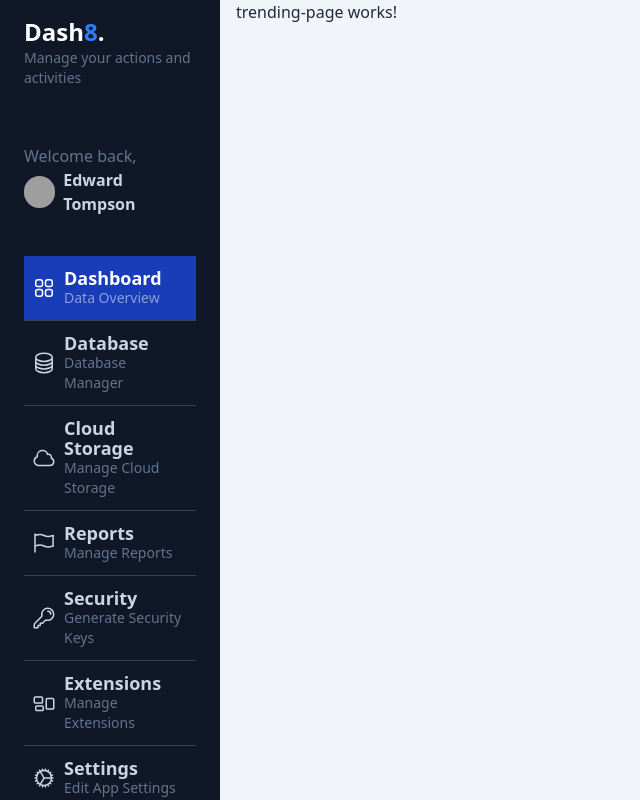
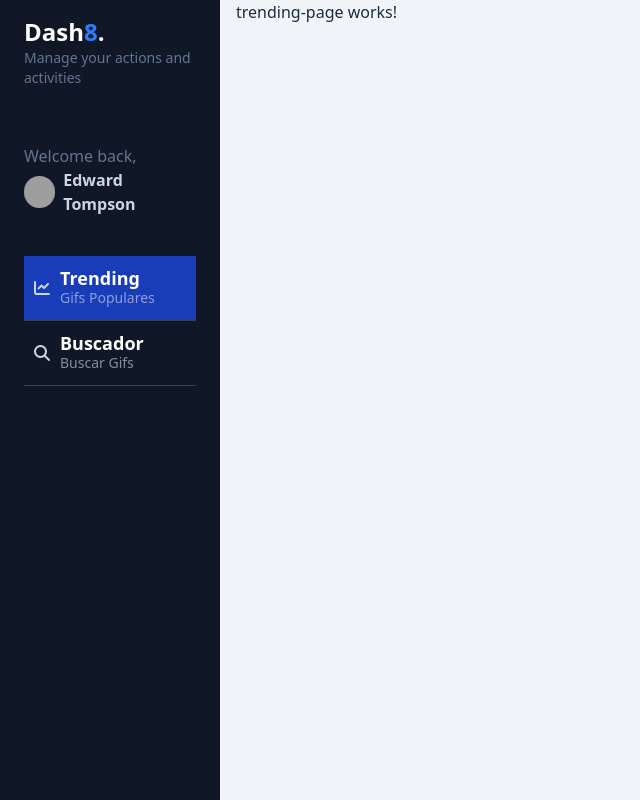
Before and after one commit to leonardoretamal/gifs-app, an Angular app: page /dashboard/trending in a window 1280 px wide. Shown: the whole page, without its empty margins (0-640 px from the left). Built offline with nearby package versions, Linux system fonts and the light colour scheme; grey boxes are pictures that could not be loaded.

Commit message:
routerLinks desde componentes hijos.

```diff
--- a/src/app/gifs/components/gifs-side-menu/gifs-side-menu-options/gifs-side-menu-options.html
+++ b/src/app/gifs/components/gifs-side-menu/gifs-side-menu-options/gifs-side-menu-options.html
@@ -1,123 +1,23 @@
 <div id="nav" class="w-full px-6">
-  <a href="#"
-    class="w-full px-2 inline-flex space-x-2 items-center border-b border-slate-700 py-3 bg-blue-800 hover:bg-white/5 transition ease-linear duration-150">
+  <!-- bg-blue-800 -->
+
+  @for (item of menuOptions(); track item.route) {
+
+  <a
+    [routerLink]="item.route"
+    routerLinkActive="bg-blue-800"
+    class="w-full px-2 inline-flex space-x-2 items-center border-b border-slate-700 py-3  hover:bg-white/5 transition ease-linear duration-150">
     <div>
-      <svg xmlns="http://www.w3.org/2000/svg" fill="none"
-        viewBox="0 0 24 24" stroke-width="1.5" stroke="currentColor"
-        class="w-6 h-6 text-white">
-        <path stroke-linecap="round" stroke-linejoin="round"
-          d="M3.75 6A2.25 2.25 0 016 3.75h2.25A2.25 2.25 0 0110.5 6v2.25a2.25 2.25 0 01-2.25 2.25H6a2.25 2.25 0 01-2.25-2.25V6zM3.75 15.75A2.25 2.25 0 016 13.5h2.25a2.25 2.25 0 012.25 2.25V18a2.25 2.25 0 01-2.25 2.25H6A2.25 2.25 0 013.75 18v-2.25zM13.5 6a2.25 2.25 0 012.25-2.25H18A2.25 2.25 0 0120.25 6v2.25A2.25 2.25 0 0118 10.5h-2.25a2.25 2.25 0 01-2.25-2.25V6zM13.5 15.75a2.25 2.25 0 012.25-2.25H18a2.25 2.25 0 012.25 2.25V18A2.25 2.25 0 0118 20.25h-2.25A2.25 2.25 0 0113.5 18v-2.25z" />
-      </svg>
-
+      <!-- <i class="{{item.icon}}"></i> -->
+      <i [class]="item.icon"></i>
     </div>
     <div class="flex flex-col">
       <span
-        class="text-lg font-bold leading-5 text-white">Dashboard</span>
-      <span class="text-sm text-white/50 hidden md:block">Data
-        Overview</span>
+        class="text-lg font-bold leading-5 text-white">{{ item.label }}</span>
+      <span
+        class="text-sm text-white/50 hidden md:block">{{item.subLabel}}</span>
     </div>
   </a>
-  <a href="#"
-    class="w-full px-2 inline-flex space-x-2 items-center border-b border-slate-700 py-3 hover:bg-white/5 transition ease-linear duration-150">
-    <div>
-      <svg xmlns="http://www.w3.org/2000/svg" fill="none"
-        viewBox="0 0 24 24" stroke-width="1.5" stroke="currentColor"
-        class="w-6 h-6">
-        <path stroke-linecap="round" stroke-linejoin="round"
-          d="M20.25 6.375c0 2.278-3.694 4.125-8.25 4.125S3.75 8.653 3.75 6.375m16.5 0c0-2.278-3.694-4.125-8.25-4.125S3.75 4.097 3.75 6.375m16.5 0v11.25c0 2.278-3.694 4.125-8.25 4.125s-8.25-1.847-8.25-4.125V6.375m16.5 0v3.75m-16.5-3.75v3.75m16.5 0v3.75C20.25 16.153 16.556 18 12 18s-8.25-1.847-8.25-4.125v-3.75m16.5 0c0 2.278-3.694 4.125-8.25 4.125s-8.25-1.847-8.25-4.125" />
-      </svg>
-    </div>
-    <div class="flex flex-col">
-      <span
-        class="text-lg text-slate-300 font-bold leading-5">Database</span>
-      <span class="text-sm text-slate-500 hidden md:block">Database
-        Manager</span>
-    </div>
-  </a>
-  <a href="#"
-    class="w-full px-2 inline-flex space-x-2 items-center border-b border-slate-700 py-3 hover:bg-white/5 transition ease-linear duration-150">
-    <div>
-      <svg xmlns="http://www.w3.org/2000/svg" fill="none"
-        viewBox="0 0 24 24" stroke-width="1.5" stroke="currentColor"
-        class="w-6 h-6">
-        <path stroke-linecap="round" stroke-linejoin="round"
-          d="M2.25 15a4.5 4.5 0 004.5 4.5H18a3.75 3.75 0 001.332-7.257 3 3 0 00-3.758-3.848 5.25 5.25 0 00-10.233 2.33A4.502 4.502 0 002.25 15z" />
-      </svg>
-    </div>
-    <div class="flex flex-col">
-      <span class="text-lg text-slate-300 font-bold leading-5">Cloud
-        Storage</span>
-      <span class="text-sm text-slate-500 hidden md:block">Manage Cloud
-        Storage</span>
-    </div>
-  </a>
-  <a href="#"
-    class="w-full px-2 inline-flex space-x-2 items-center border-b border-slate-700 py-3 hover:bg-white/5 transition ease-linear duration-150">
-    <div>
-      <svg xmlns="http://www.w3.org/2000/svg" fill="none"
-        viewBox="0 0 24 24" stroke-width="1.5" stroke="currentColor"
-        class="w-6 h-6">
-        <path stroke-linecap="round" stroke-linejoin="round"
-          d="M3 3v1.5M3 21v-6m0 0l2.77-.693a9 9 0 016.208.682l.108.054a9 9 0 006.086.71l3.114-.732a48.524 48.524 0 01-.005-10.499l-3.11.732a9 9 0 01-6.085-.711l-.108-.054a9 9 0 00-6.208-.682L3 4.5M3 15V4.5" />
-      </svg>
-    </div>
-    <div class="flex flex-col">
-      <span
-        class="text-lg text-slate-300 font-bold leading-5">Reports</span>
-      <span class="text-sm text-slate-500 hidden md:block">Manage
-        Reports</span>
-    </div>
-  </a>
-  <a href="#"
-    class="w-full px-2 inline-flex space-x-2 items-center border-b border-slate-700 py-3 hover:bg-white/5 transition ease-linear duration-150">
-    <div>
-      <svg xmlns="http://www.w3.org/2000/svg" fill="none"
-        viewBox="0 0 24 24" stroke-width="1.5" stroke="currentColor"
-        class="w-6 h-6">
-        <path stroke-linecap="round" stroke-linejoin="round"
-          d="M15.75 5.25a3 3 0 013 3m3 0a6 6 0 01-7.029 5.912c-.563-.097-1.159.026-1.563.43L10.5 17.25H8.25v2.25H6v2.25H2.25v-2.818c0-.597.237-1.17.659-1.591l6.499-6.499c.404-.404.527-1 .43-1.563A6 6 0 1121.75 8.25z" />
-      </svg>
-    </div>
-    <div class="flex flex-col">
-      <span
-        class="text-lg text-slate-300 font-bold leading-5">Security</span>
-      <span class="text-sm text-slate-500 hidden md:block">Generate
-        Security Keys</span>
-    </div>
-  </a>
-  <a href="#"
-    class="w-full px-2 inline-flex space-x-2 items-center border-b border-slate-700 py-3 hover:bg-white/5 transition ease-linear duration-150">
-    <div>
-      <svg xmlns="http://www.w3.org/2000/svg" fill="none"
-        viewBox="0 0 24 24" stroke-width="1.5" stroke="currentColor"
-        class="w-6 h-6">
-        <path stroke-linecap="round" stroke-linejoin="round"
-          d="M2.25 7.125C2.25 6.504 2.754 6 3.375 6h6c.621 0 1.125.504 1.125 1.125v3.75c0 .621-.504 1.125-1.125 1.125h-6a1.125 1.125 0 01-1.125-1.125v-3.75zM14.25 8.625c0-.621.504-1.125 1.125-1.125h5.25c.621 0 1.125.504 1.125 1.125v8.25c0 .621-.504 1.125-1.125 1.125h-5.25a1.125 1.125 0 01-1.125-1.125v-8.25zM3.75 16.125c0-.621.504-1.125 1.125-1.125h5.25c.621 0 1.125.504 1.125 1.125v2.25c0 .621-.504 1.125-1.125 1.125h-5.25a1.125 1.125 0 01-1.125-1.125v-2.25z" />
-      </svg>
-    </div>
-    <div class="flex flex-col">
-      <span
-        class="text-lg text-slate-300 font-bold leading-5">Extensions</span>
-      <span class="text-sm text-slate-500 hidden md:block">Manage
-        Extensions</span>
-    </div>
-  </a>
-  <a href="#"
-    class="w-full px-2 inline-flex space-x-2 items-center py-3 hover:bg-white/5 transition ease-linear duration-150">
-    <div>
-      <svg xmlns="http://www.w3.org/2000/svg" fill="none"
-        viewBox="0 0 24 24" stroke-width="1.5" stroke="currentColor"
-        class="w-6 h-6">
-        <path stroke-linecap="round" stroke-linejoin="round"
-          d="M4.5 12a7.5 7.5 0 0015 0m-15 0a7.5 7.5 0 1115 0m-15 0H3m16.5 0H21m-1.5 0H12m-8.457 3.077l1.41-.513m14.095-5.13l1.41-.513M5.106 17.785l1.15-.964m11.49-9.642l1.149-.964M7.501 19.795l.75-1.3m7.5-12.99l.75-1.3m-6.063 16.658l.26-1.477m2.605-14.772l.26-1.477m0 17.726l-.26-1.477M10.698 4.614l-.26-1.477M16.5 19.794l-.75-1.299M7.5 4.205L12 12m6.894 5.785l-1.149-.964M6.256 7.178l-1.15-.964m15.352 8.864l-1.41-.513M4.954 9.435l-1.41-.514M12.002 12l-3.75 6.495" />
-      </svg>
-    </div>
-    <div class="flex flex-col">
-      <span
-        class="text-lg text-slate-300 font-bold leading-5">Settings</span>
-      <span class="text-sm text-slate-500 hidden md:block">Edit App
-        Settings</span>
-    </div>
-  </a>
+  }
 
 </div>
--- a/src/app/gifs/components/gifs-side-menu/gifs-side-menu-options/gifs-side-menu-options.ts
+++ b/src/app/gifs/components/gifs-side-menu/gifs-side-menu-options/gifs-side-menu-options.ts
@@ -1,10 +1,31 @@
-import { Component } from '@angular/core';
+import { Component, signal } from '@angular/core';
+import { RouterLink, RouterLinkActive } from '@angular/router';
+
+interface MenuOption {
+  label: string;
+  subLabel: string;
+  route: string;
+  icon: string;
+}
 
 @Component({
   selector: 'gifs-side-menu-options',
-  imports: [],
+  imports: [RouterLink,RouterLinkActive],
   templateUrl: './gifs-side-menu-options.html',
 })
 export class GifsSideMenuOptions {
-
+  menuOptions = signal<MenuOption[]>([
+    {
+      label: 'Trending',
+      subLabel: 'Gifs Populares',
+      route: '/dashboard/trending',
+      icon: 'fa-solid fa-chart-line',
+    },
+    {
+      label: 'Buscador',
+      subLabel: 'Buscar Gifs',
+      route: '/dashboard/search',
+      icon: 'fa-solid fa-magnifying-glass',
+    },
+  ]);
 }
--- a/src/index.html
+++ b/src/index.html
@@ -6,6 +6,11 @@
     <base href="/">
     <meta name="viewport" content="width=device-width, initial-scale=1">
     <link rel="icon" type="image/x-icon" href="favicon.ico">
+
+    <link rel="stylesheet"
+      href="https://cdnjs.cloudflare.com/ajax/libs/font-awesome/7.0.0/css/all.min.css"
+      integrity="sha512-DxV+EoADOkOygM4IR9yXP8Sb2qwgidEmeqAEmDKIOfPRQZOWbXCzLC6vjbZyy0vPisbH2SyW27+ddLVCN+OMzQ=="
+      crossorigin="anonymous" referrerpolicy="no-referrer" />
   </head>
   <body>
     <app-root></app-root>
```
Lines whose indentation alone changed are shown as unchanged.
